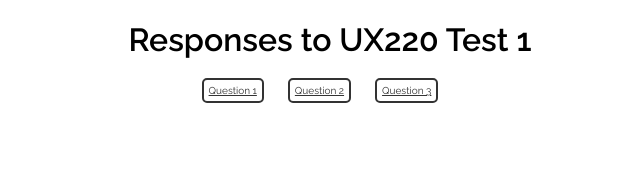
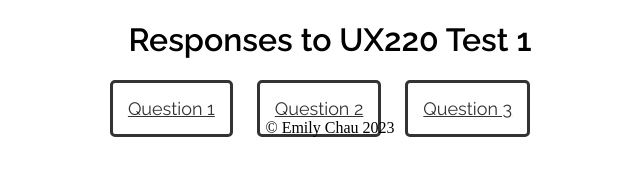
Before and after one commit to emilyychau/UX220-Test-1, a website: page index.html in a window 1280 px wide. Shown: the whole page, without its empty margins (310-950 px from the left). Drawn offline with Linux system fonts and the light colour scheme.

Commit message:
add footer

```diff
--- a/index.html
+++ b/index.html
@@ -13,7 +13,7 @@
         font-family: 'Raleway', 'sans-serif'; display: inline;
             margin-right: 20px;
             text-align: right;
-            font-size: 10px;
+            font-size: 18px;
         }
         a {
             font-family: 'Raleway', 'sans-serif';
@@ -21,13 +21,17 @@
             }
         p{font-family: 'Open Sans', 'sans-serif'}
         span {
-        border: 2px solid #333; padding: 5px; border-radius: 5px
+        border: 3px solid #333; padding: 15px; border-radius: 5px
     }
+    footer{text-align: center}
 </style>
 <body>
-<h1>Responses to UX220 Test 1</h1>
+<h1>Responses to UX220 Test 1</h1><br>
 <nav style="text-align: center">
     <li><a href="Q1.html"><span>Question 1</span></a></li>
     <li><a href="Q2.html"><span>Question 2</span></a></li>
     <li><a href="Q3.html"><span>Question 3</span></a></li>
 </nav>
+<footer>
+    &copy; Emily Chau 2023
+</footer>
```
